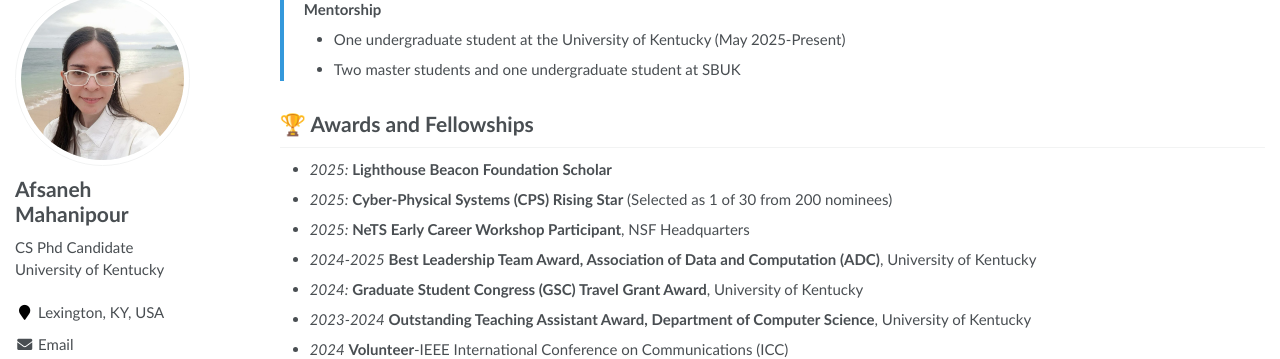
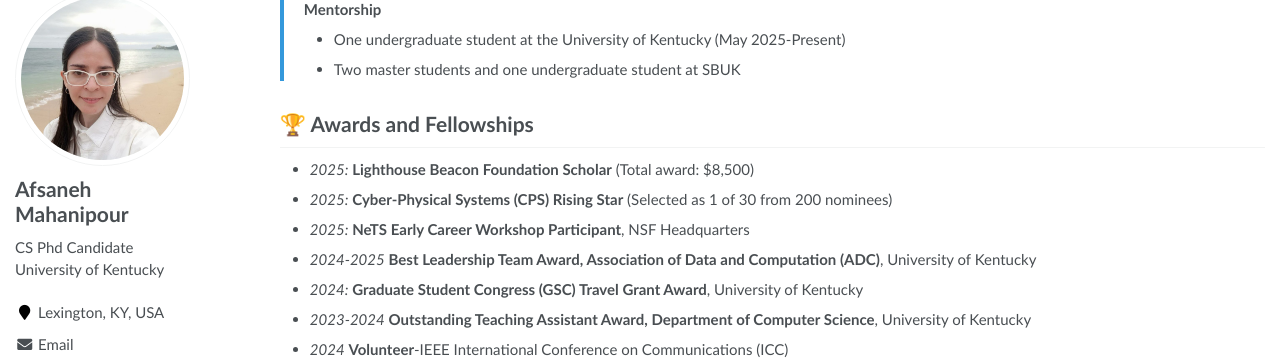
Before and after one commit to AfsanehMahanipour/AfsanehMahanipour.github.io, a Jekyll site: the page built from _pages/about.md, in a window 1280 px wide and 900 px high, scrolled down 3759 px. Shown: the part 100-459 px from the top of the window. Built offline with Jekyll 4.4.1, drawn with Linux system fonts in a browser that asks for light colours.

Commit message:
Update website

```diff
--- a/_pages/about.md
+++ b/_pages/about.md
@@ -190,7 +190,7 @@ I am a Ph.D. candidate in [Computer Science](https://engr.uky.edu/academics/depa
 
 </div>
 # 🏆 Awards and Fellowships
-- *2025:* **Lighthouse Beacon Foundation Scholar**
+- *2025:* **Lighthouse Beacon Foundation Scholar** (Total award: $8,500)
 - *2025:* **Cyber-Physical Systems (CPS) Rising Star** (Selected as 1 of 30 from 200 nominees)
 - *2025:* **NeTS Early Career Workshop Participant**, NSF Headquarters
 - *2024-2025* **Best Leadership Team Award, Association of Data and Computation (ADC)**, University of Kentucky
```
